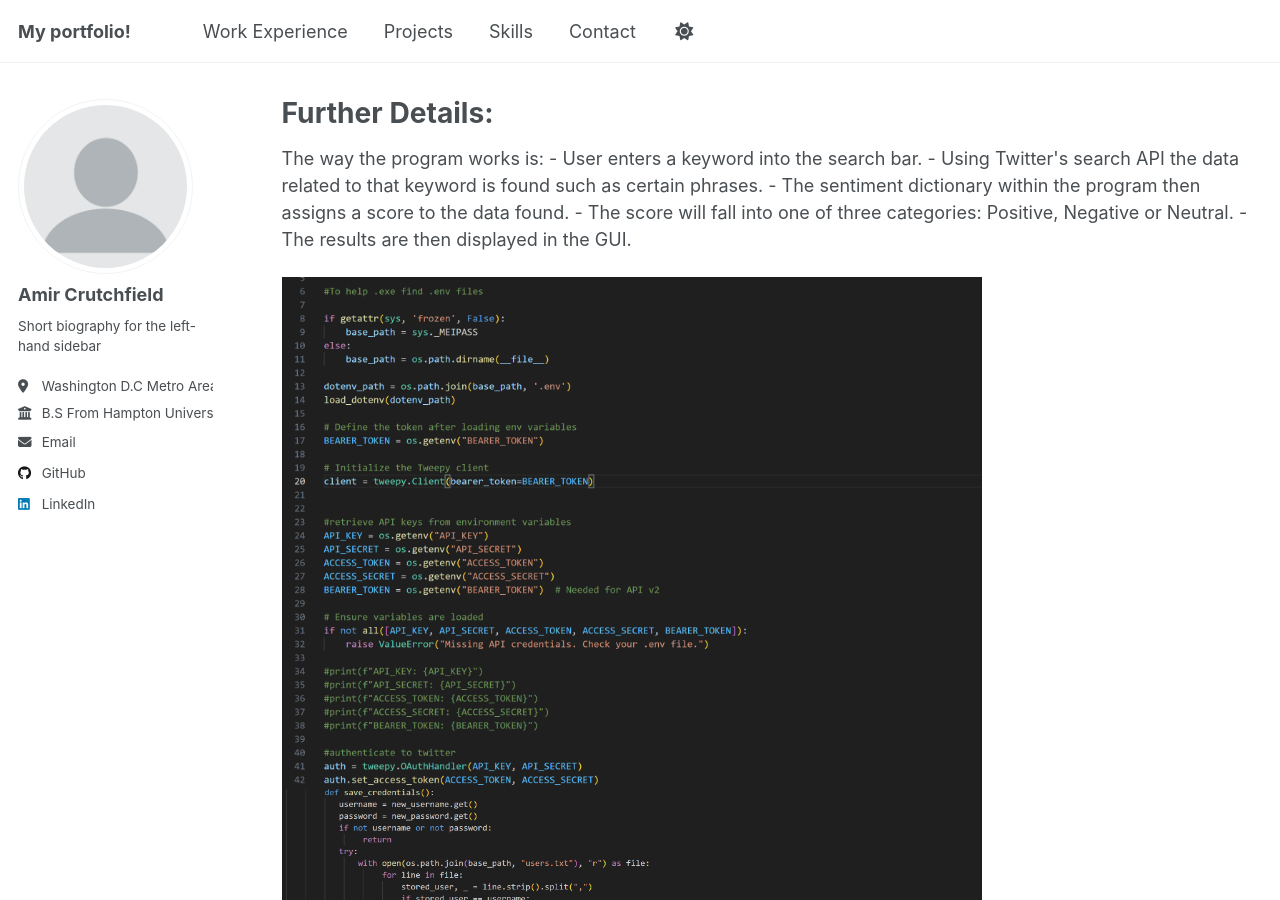
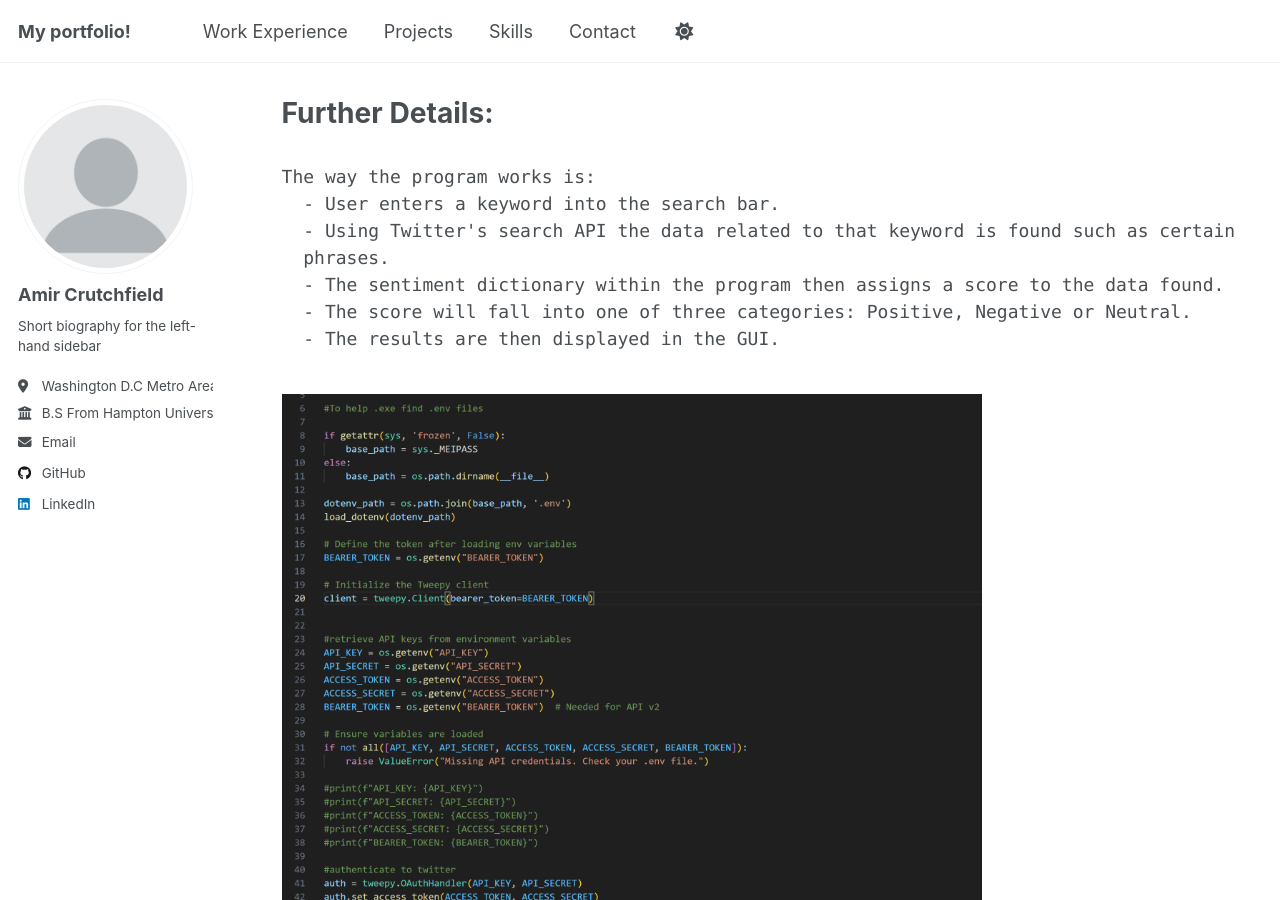
Before and after one commit to amirc42/amircportfolio, a Jekyll site: the page built from _pages/sentimentanalysisdetails.html, in a window 1280 px wide and 900 px high. Built offline with Jekyll 4.4.1, drawn with Linux system fonts in a browser that asks for light colours; a script that is not in the unit is left out.

Commit message:
Update sentimentanalysisdetails.html

```diff
--- a/_pages/sentimentanalysisdetails.html
+++ b/_pages/sentimentanalysisdetails.html
@@ -4,14 +4,14 @@ title: "Further Details:"
 permalink: /sentimentanalysisdetails/
 author_profile: true
 ---
-<p>The way the program works is:
+<pre><p>The way the program works is:
   - User enters a keyword into the search bar.
   - Using Twitter's search API the data related to that keyword is found such as certain
   phrases.
   - The sentiment dictionary within the program then assigns a score to the data found.
   - The score will fall into one of three categories: Positive, Negative or Neutral.
   - The results are then displayed in the GUI.
-</p>
+</p></pre>
 <img src="https://raw.githubusercontent.com/amirc42/amircportfolio/refs/heads/master/images/twittersetup.png"  width="700" height="800">
 
 <img src="https://raw.githubusercontent.com/amirc42/amircportfolio/refs/heads/master/images/sentimentanalysisgui.png"  width="700" height="800">
```
